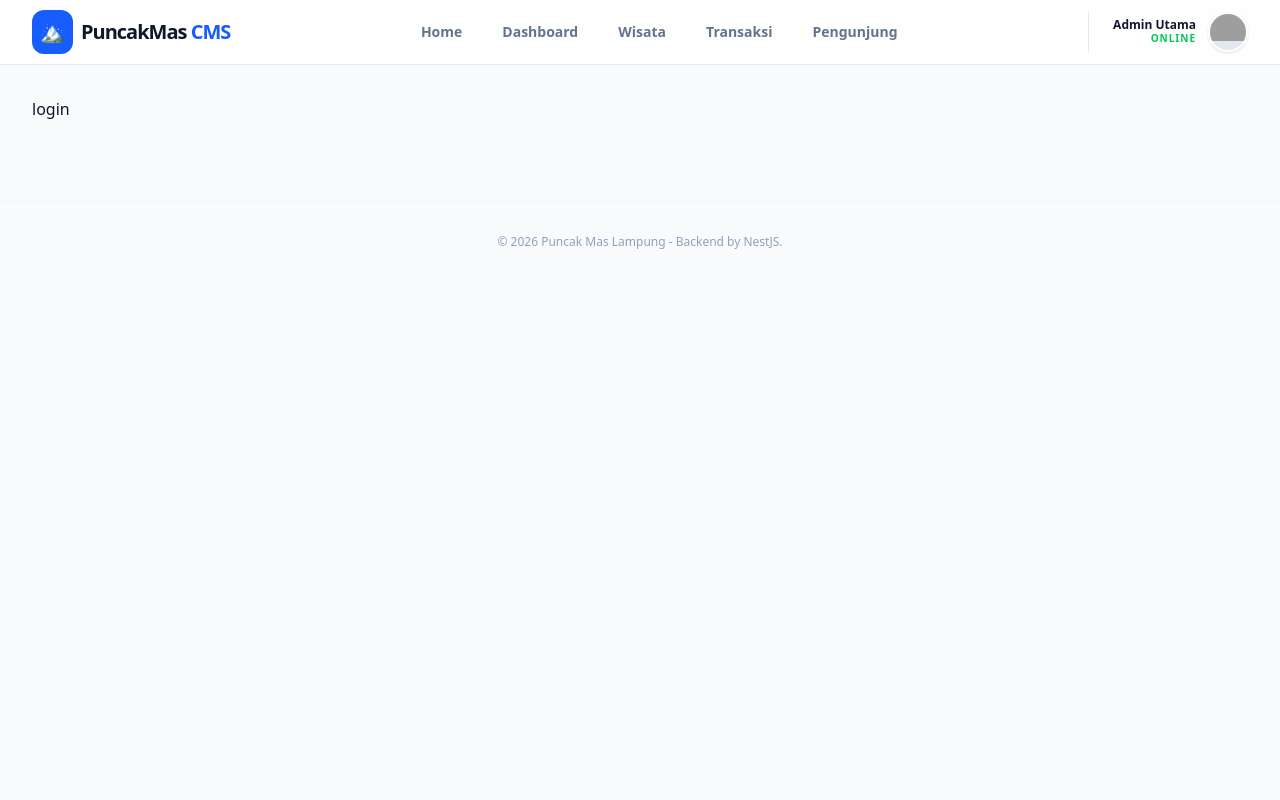
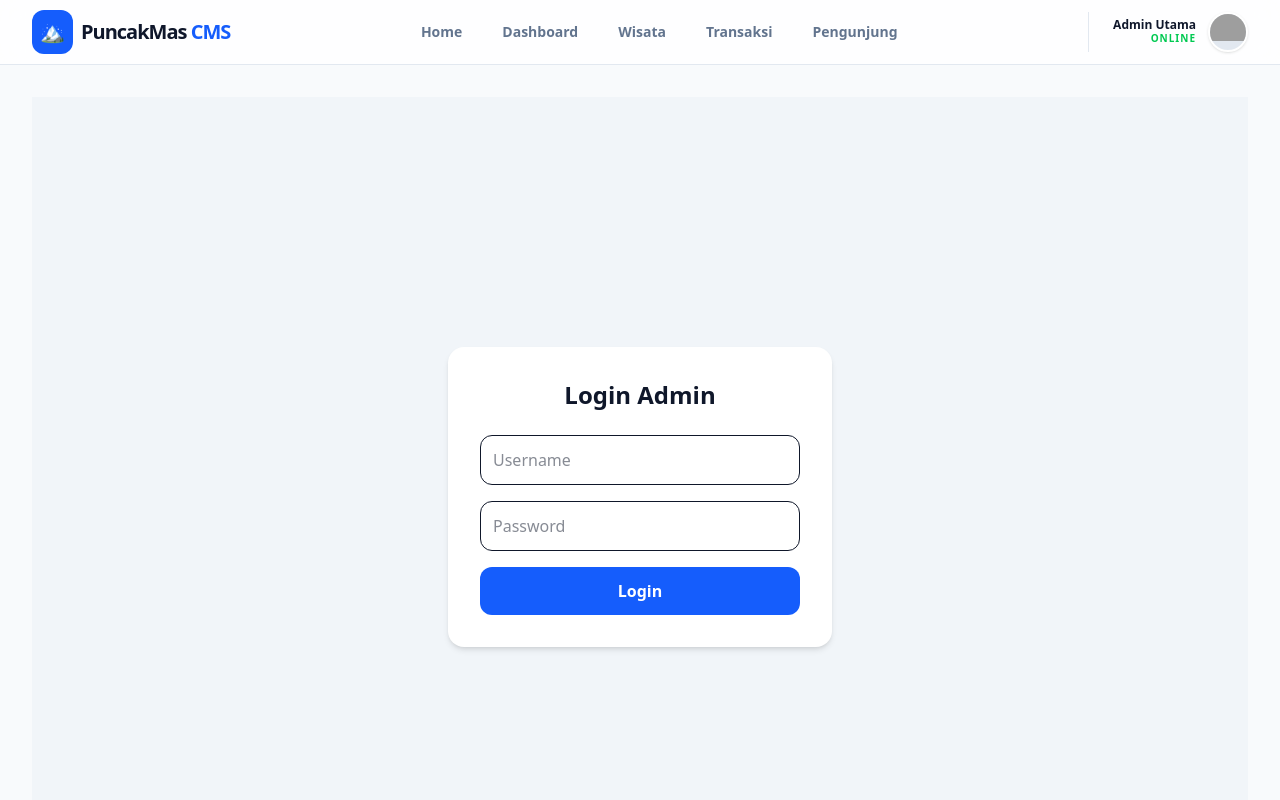
Before and after one commit to jonrenaldomarbun-source/TelukHebat_PuncakMasApp, a Next.js app in the folder cms-frontend/: page /login in a window 1280 px wide. Shown: the top 800 px of the page. Built offline with nearby package versions, Linux system fonts and the light colour scheme; grey boxes are pictures that could not be loaded.

Commit message:
update CMS

```diff
--- a/cms-frontend/src/app/login/page.tsx
+++ b/cms-frontend/src/app/login/page.tsx
@@ -1,3 +1,51 @@
+"use client";
+import { useState } from "react";
+import { useRouter } from "next/navigation";
+
 export default function Login() {
-  return <h1>login</h1>;
+  const [username, setUsername] = useState("");
+  const [password, setPassword] = useState("");
+  const router = useRouter();
+
+  const handleLogin = () => {
+    // login sederhana (hardcode dulu)
+    if (username === "admin" && password === "123") {
+      localStorage.setItem("isLogin", "true");
+      router.push("/"); // masuk ke dashboard
+    } else {
+      alert("Username atau password salah!");
+    }
+  };
+
+  return (
+    <div className="min-h-screen flex items-center justify-center bg-slate-100">
+      <div className="bg-white p-8 rounded-2xl shadow-md w-full max-w-sm">
+        <h1 className="text-2xl font-black mb-6 text-center">Login Admin</h1>
+
+        <div className="space-y-4">
+          <input
+            className="w-full border p-3 rounded-xl"
+            placeholder="Username"
+            value={username}
+            onChange={(e) => setUsername(e.target.value)}
+          />
+
+          <input
+            type="password"
+            className="w-full border p-3 rounded-xl"
+            placeholder="Password"
+            value={password}
+            onChange={(e) => setPassword(e.target.value)}
+          />
+
+          <button
+            onClick={handleLogin}
+            className="w-full bg-blue-600 text-white py-3 rounded-xl font-bold"
+          >
+            Login
+          </button>
+        </div>
+      </div>
+    </div>
+  );
 }
--- a/cms-frontend/src/app/page.tsx
+++ b/cms-frontend/src/app/page.tsx
@@ -1,28 +1,54 @@
 "use client";
 import Link from "next/link";
+import { useEffect } from "react";
+import { useRouter } from "next/navigation";
 
 export default function Home() {
+  const router = useRouter();
+
+  // 🔒 PROTEKSI LOGIN
+  useEffect(() => {
+    const isLogin = localStorage.getItem("isLogin");
+    if (!isLogin) {
+      router.push("/login");
+    }
+  }, []);
+
   return (
-    <div className="min-h-[80vh] flex flex-col items-center justify-center bg-[#f8fafc] px-4">
+    <div className="min-h-[80vh] flex flex-col items-center justify-center bg-[#f8fafc] px-4 relative">
 
-      {/* DECORATION BUBBLE */}
+      {/* LOGOUT BUTTON */}
+      <button
+        onClick={() => {
+          localStorage.removeItem("isLogin");
+          router.push("/login");
+        }}
+        className="absolute top-6 right-6 bg-red-500 text-white px-4 py-2 rounded-xl text-sm font-bold hover:bg-red-600"
+      >
+        Logout
+      </button>
+
+      {/* DECORATION */}
       <div className="absolute top-20 left-10 w-32 h-32 bg-blue-100 rounded-full blur-3xl opacity-50"></div>
       <div className="absolute bottom-20 right-10 w-40 h-40 bg-purple-100 rounded-full blur-3xl opacity-50"></div>
 
+      {/* HERO */}
       <div className="relative z-10 text-center mb-12">
         <div className="inline-block bg-blue-50 text-blue-600 px-4 py-1.5 rounded-full text-xs font-black uppercase tracking-[0.2em] mb-4 border border-blue-100">
           Administrator Panel
         </div>
+
         <h1 className="text-5xl md:text-7xl font-black text-slate-900 tracking-tighter mb-6">
           Puncak Mas <span className="text-blue-600">CMS.</span>
         </h1>
+
         <p className="text-slate-500 text-lg md:text-xl max-w-2xl mx-auto leading-relaxed font-medium">
           Solusi terintegrasi untuk pengelolaan destinasi wisata.
           Pantau transaksi, data pengunjung, dan kelola konten dalam satu dasbor yang cerdas.
         </p>
       </div>
 
-      {/* MENU GRID */}
+      {/* MENU */}
       <div className="grid grid-cols-1 sm:grid-cols-2 lg:grid-cols-4 gap-6 w-full max-w-6xl">
 
         <MenuCard
@@ -59,7 +85,7 @@ export default function Home() {
 
       </div>
 
-      {/* FOOTER HINT */}
+      {/* FOOTER */}
       <div className="mt-16 flex items-center gap-2 text-slate-400 font-bold text-xs uppercase tracking-widest">
         <span className="w-8 h-[1px] bg-slate-200"></span>
         Powered by NestJS & Next.js
@@ -69,18 +95,32 @@ export default function Home() {
   );
 }
 
-// Komponen Card biar kodingan rapi
-function MenuCard({ href, emoji, title, desc, color }: { href: string, emoji: string, title: string, desc: string, color: string }) {
+// COMPONENT CARD
+function MenuCard({
+  href,
+  emoji,
+  title,
+  desc,
+  color,
+}: {
+  href: string;
+  emoji: string;
+  title: string;
+  desc: string;
+  color: string;
+}) {
   return (
     <Link href={href} className="group">
-      <div className={`h-full bg-white p-8 rounded-[2.5rem] border border-slate-100 shadow-sm transition-all duration-300 hover:-translate-y-2 hover:shadow-xl hover:shadow-slate-200/50 ${color} flex flex-col items-start text-left`}>
-        <div className="text-4xl mb-6 group-hover:scale-125 transition-transform duration-300">{emoji}</div>
+      <div
+        className={`h-full bg-white p-8 rounded-[2.5rem] border border-slate-100 shadow-sm transition-all duration-300 hover:-translate-y-2 hover:shadow-xl ${color}`}
+      >
+        <div className="text-4xl mb-6 group-hover:scale-125 transition-transform">
+          {emoji}
+        </div>
         <h3 className="text-xl font-black text-slate-800 mb-2">{title}</h3>
-        <p className="text-slate-500 text-sm leading-relaxed font-medium">
-          {desc}
-        </p>
-        <div className="mt-6 flex items-center text-blue-600 font-black text-[10px] uppercase tracking-wider opacity-0 group-hover:opacity-100 transition-opacity">
-          Buka Menu <span className="ml-2">→</span>
+        <p className="text-slate-500 text-sm">{desc}</p>
+        <div className="mt-6 text-blue-600 font-black text-[10px] opacity-0 group-hover:opacity-100">
+          Buka Menu →
         </div>
       </div>
     </Link>
```
